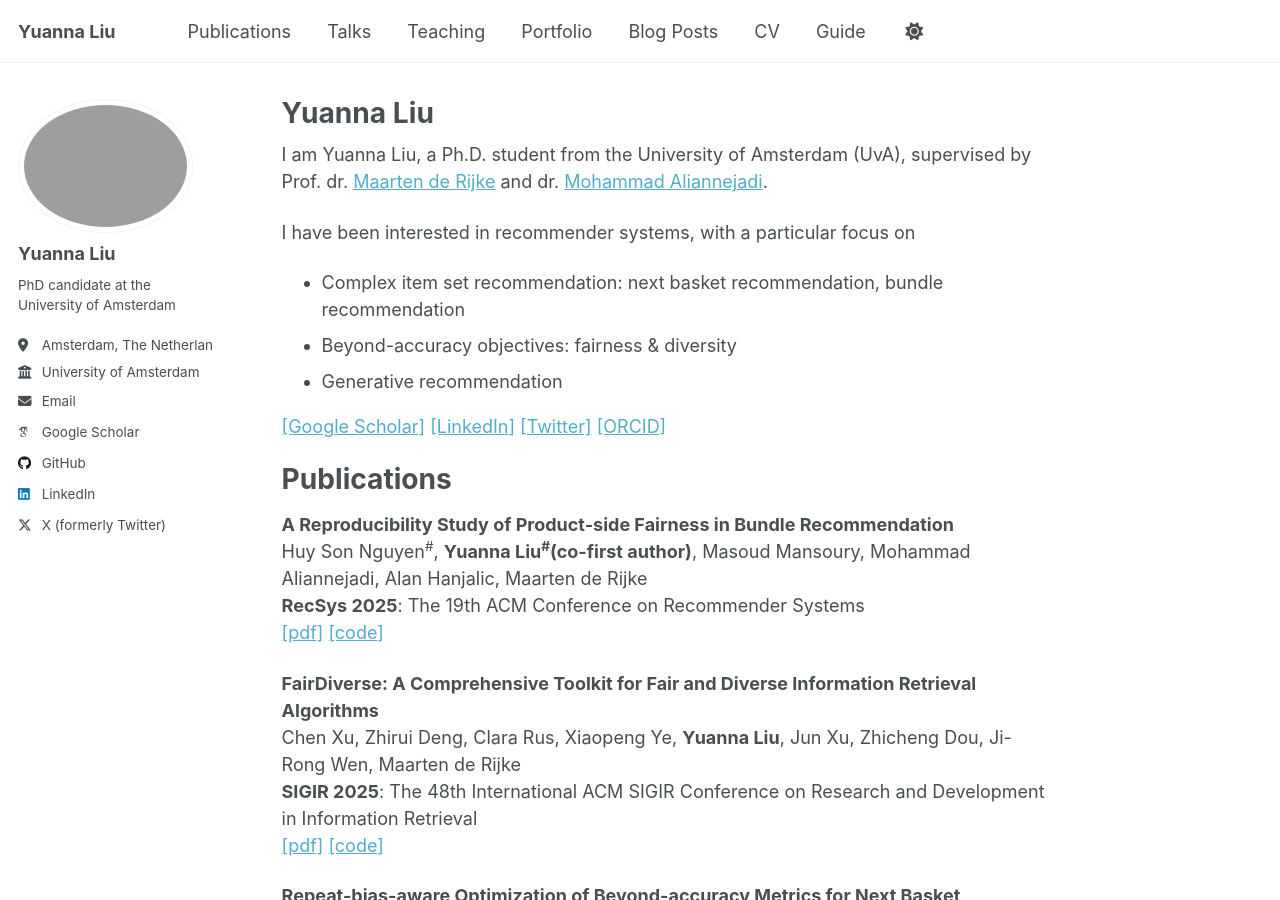
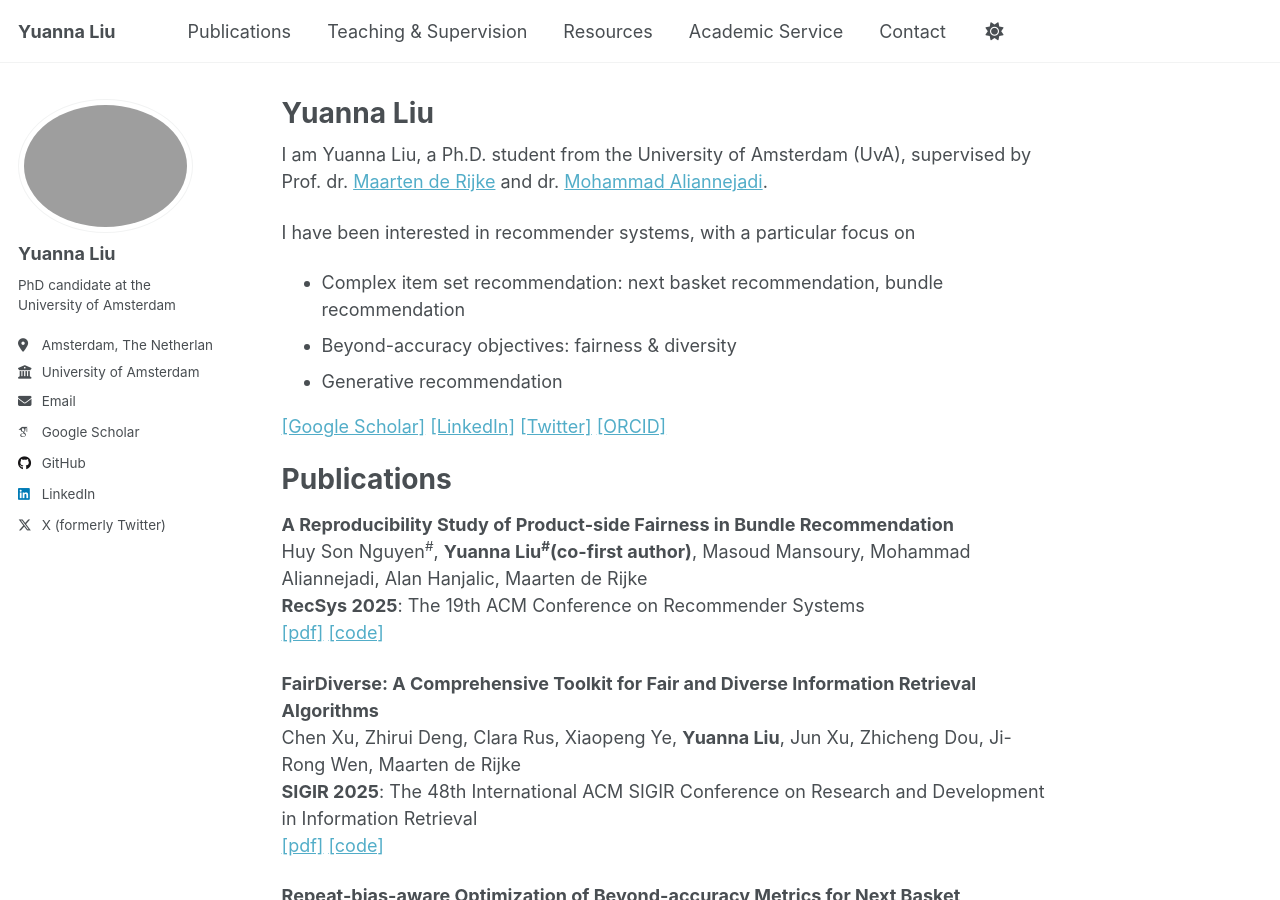
Before and after one commit to lynEcho/YuannaLiu.github.io, a Jekyll site: the page built from _pages/about.md, in a window 1280 px wide and 900 px high. Built offline with Jekyll 4.4.1, drawn with Linux system fonts in a browser that asks for light colours; some web fonts are replaced; a script that is not in the unit is left out.

Commit message:
Update navigation.yml

```diff
--- a/_data/navigation.yml
+++ b/_data/navigation.yml
@@ -7,27 +7,19 @@
 # NOTE that only one of the CV options should be selected, the first is for the
 #      Markdown formatted page while the second is generated using JSON.
 
+
 main:
   - title: "Publications"
-    url: /publications/
+    url: /#publications
 
-  - title: "Talks"
-    url: /talks/
+  - title: "Teaching & Supervision"
+    url: /#teaching--supervision
 
-  - title: "Teaching"
-    url: /teaching/
+  - title: "Resources"
+    url: /#resources
 
-  - title: "Portfolio"
-    url: /portfolio/
+  - title: "Academic Service"
+    url: /#academic-service
 
-  - title: "Blog Posts"
-    url: /year-archive/
-
-  - title: "CV"
-    url: /cv/
-
-  # - title: "CV"
-  #   url: /cv-json/
-
-  - title: "Guide"
-    url: /markdown/
+  - title: "Contact"
+    url: /#contact
```
